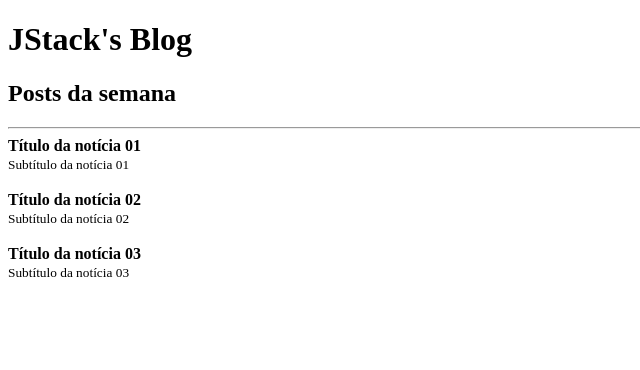
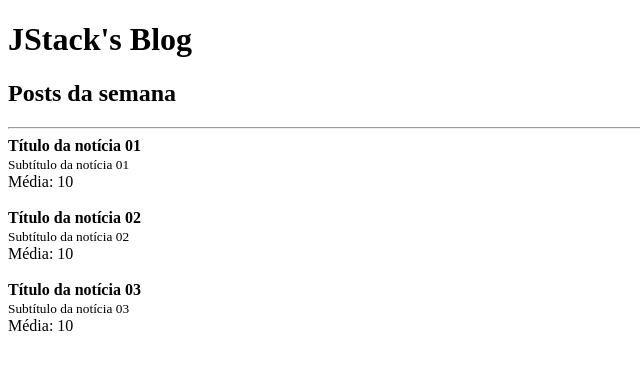
Before and after one commit to leomiranda1995/jstack-fundamentos-react, a React app: page / in a window 1280 px wide. Shown: the top 370 px of the page, without its empty margins (0-640 px from the left). Built offline with nearby package versions, Linux system fonts and the light colour scheme.

Commit message:
Definindo tipos para as props
Instalação da biblioteca de tipagem
> yarn add prop-types

```diff
--- a/package.json
+++ b/package.json
@@ -21,6 +21,7 @@
     "webpack-dev-server": "^5.0.4"
   },
   "dependencies": {
+    "prop-types": "^15.8.1",
     "react": "17.0.2",
     "react-dom": "17.0.2"
   }
--- a/src/App.js
+++ b/src/App.js
@@ -13,6 +13,7 @@
       <hr />
 
       <Post
+        likes={20}
         post={{
           title: 'Título da notícia 01',
           subtitle: 'Subtítulo da notícia 01',
@@ -20,6 +21,7 @@
       />
 
       <Post
+        likes={20}
         post={{
           title: 'Título da notícia 02',
           subtitle: 'Subtítulo da notícia 02',
@@ -27,6 +29,7 @@
       />
 
       <Post
+        likes={20}
         post={{
           title: 'Título da notícia 03',
           subtitle: 'Subtítulo da notícia 03',
--- a/src/Header.js
+++ b/src/Header.js
@@ -1,4 +1,5 @@
 import React from 'react';
+import PropTypes from 'prop-types';
 
 export default function Header(props){
   return (
@@ -8,3 +9,12 @@
     </>
   );
 }
+
+Header.propTypes = {
+  title: PropTypes.string,
+  children: PropTypes.node,
+};
+
+Header.defaultProps = {
+  title: `JStack's Blog`,
+}
--- a/src/Post.js
+++ b/src/Post.js
@@ -1,4 +1,5 @@
 import React from 'react';
+import PropTypes from 'prop-types';
 
 export default function Post(props){
   return (
@@ -6,8 +7,18 @@
       <article>
         <strong>{props.post.title}</strong><br />
         <small>{props.post.subtitle}</small>
+        <br />
+        Média: {props.likes / 2}
       </article>
       <br />
     </>
   );
 }
+
+Post.propTypes = {
+  likes: PropTypes.number.isRequired,
+  post: PropTypes.shape({
+    title: PropTypes.string.isRequired,
+    subtitle: PropTypes.string.isRequired,
+  }).isRequired,
+};
```
Also changed, not shown: 1 other file (tests, documents, lock files or other folders).
